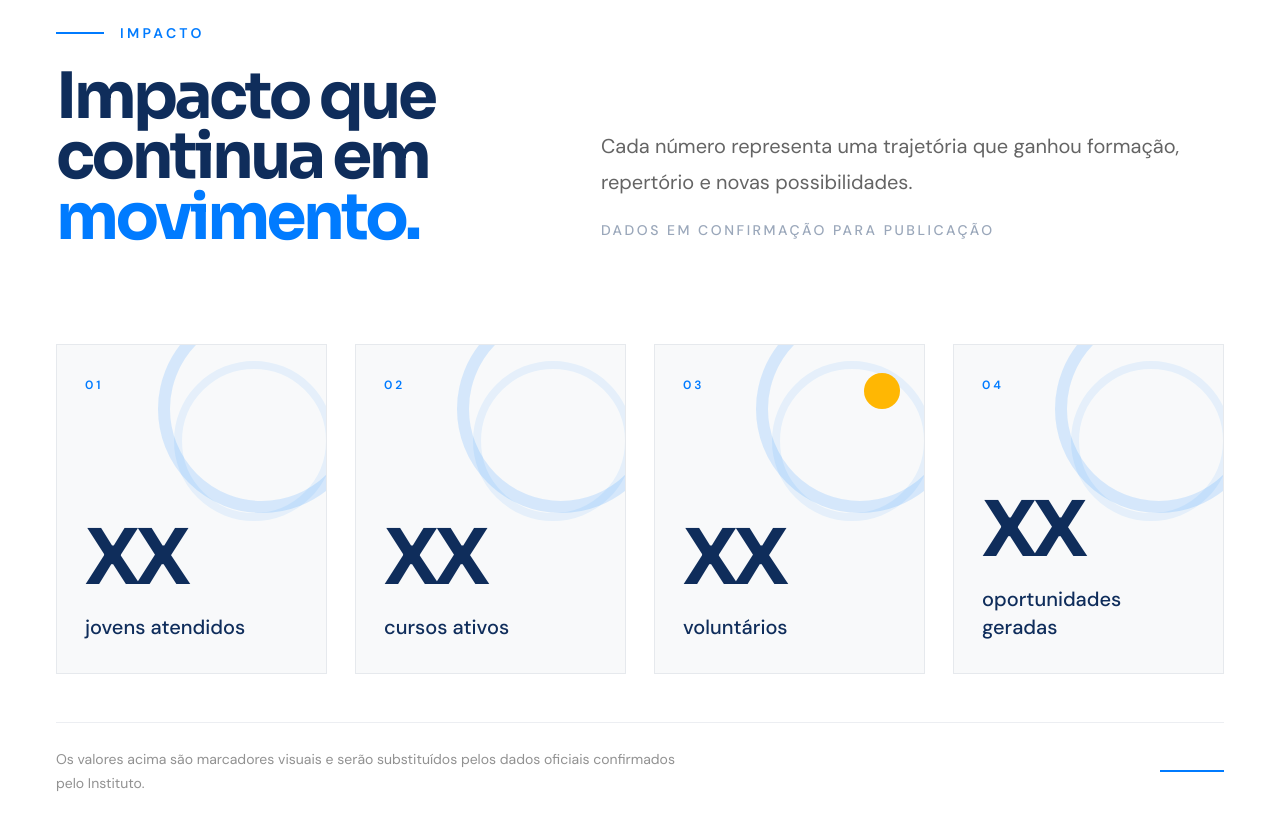
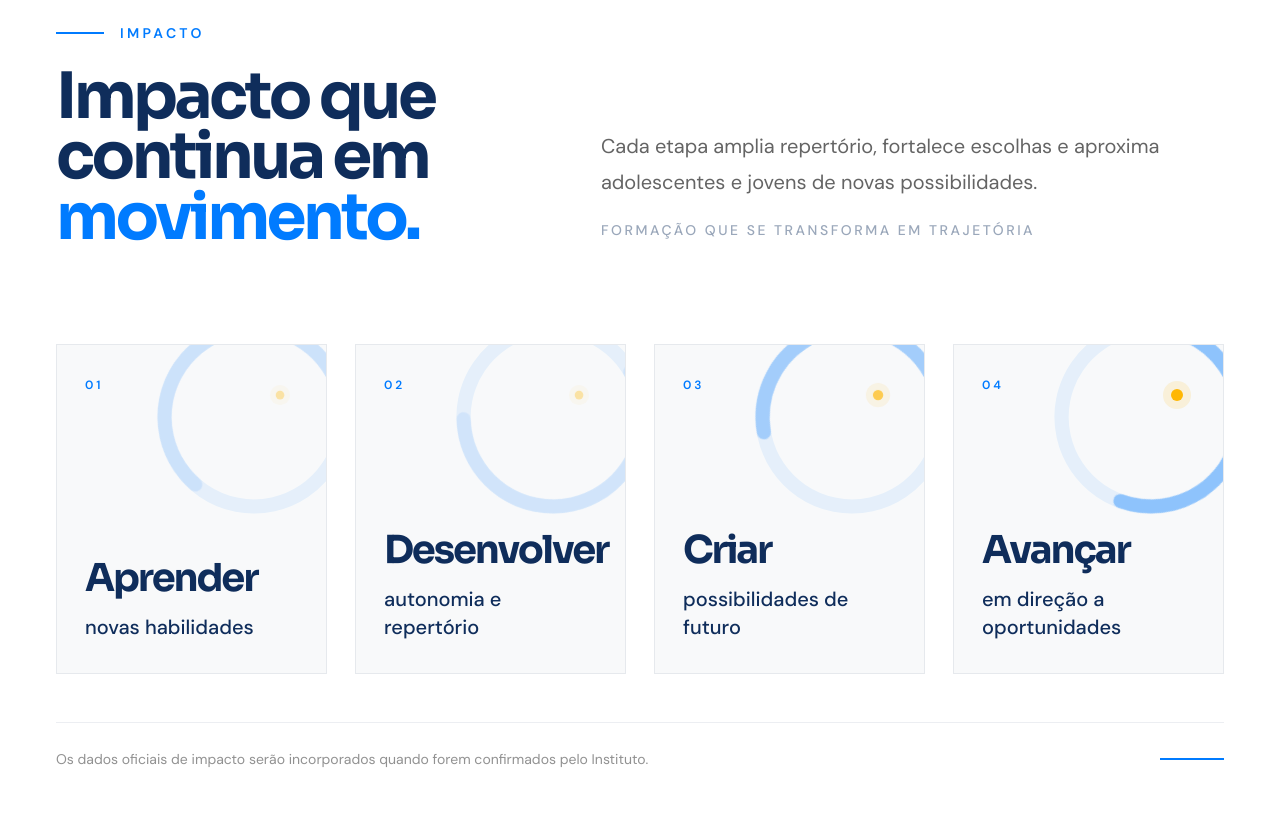
Before and after one commit to contatoagenciawin-ichthus/instituto-fontes, a Next.js app: page / in a window 1280 px wide. Shown: the part 2160-2990 px from the top of the page. Built offline with nearby package versions, Linux system fonts and the light colour scheme.

Commit message:
redesign: replace placeholder metrics with movement

```diff
--- a/src/components/home/ImpactSection.tsx
+++ b/src/components/home/ImpactSection.tsx
@@ -1,8 +1,8 @@
-const metrics = [
-  { value: "XX", label: "jovens atendidos" },
-  { value: "XX", label: "cursos ativos" },
-  { value: "XX", label: "voluntários" },
-  { value: "XX", label: "oportunidades geradas" },
+const movements = [
+  { action: "Aprender", label: "novas habilidades", offset: "0s" },
+  { action: "Desenvolver", label: "autonomia e repertório", offset: "-1.1s" },
+  { action: "Criar", label: "possibilidades de futuro", offset: "-2.2s" },
+  { action: "Avançar", label: "em direção a oportunidades", offset: "-3.3s" },
 ];
 
 export function ImpactSection() {
@@ -33,41 +33,60 @@ export function ImpactSection() {
 
           <div className="max-w-[650px] lg:pb-2">
             <p className="text-lg leading-8 text-[var(--fontes-black)]/68 sm:text-xl sm:leading-9">
-              Cada número representa uma trajetória que ganhou formação, repertório e novas possibilidades.
+              Cada etapa amplia repertório, fortalece escolhas e aproxima adolescentes e jovens de novas possibilidades.
             </p>
             <p className="mt-5 text-sm font-medium uppercase tracking-[0.18em] text-[var(--fontes-navy)]/42">
-              Dados em confirmação para publicação
+              Formação que se transforma em trajetória
             </p>
           </div>
         </div>
 
         <div className="mt-16 grid gap-6 sm:mt-20 sm:grid-cols-2 lg:mt-24 lg:grid-cols-4 lg:gap-5 xl:gap-7">
-          {metrics.map((metric, index) => (
+          {movements.map((movement, index) => (
             <div
-              key={metric.label}
+              key={movement.action}
               className="group relative min-h-[280px] overflow-hidden border border-[var(--fontes-navy)]/8 bg-[var(--fontes-off-white)] px-6 py-7 sm:min-h-[310px] sm:px-7 sm:py-8 lg:min-h-[330px]"
             >
-              <div className="absolute -right-10 -top-10 h-44 w-44 rounded-full border-[12px] border-[var(--fontes-blue)]/14 sm:h-52 sm:w-52" aria-hidden="true" />
-              <div className="absolute -right-2 top-4 h-32 w-32 rounded-full border-[8px] border-[var(--fontes-blue)]/8 sm:h-40 sm:w-40" aria-hidden="true" />
+              <svg
+                viewBox="0 0 220 220"
+                className="absolute -right-12 -top-12 h-52 w-52 rotate-[-34deg] sm:h-60 sm:w-60"
+                aria-hidden="true"
+              >
+                <circle cx="110" cy="110" r="82" fill="none" stroke="currentColor" strokeWidth="13" className="text-[var(--fontes-blue)]/8" />
+                <circle
+                  cx="110"
+                  cy="110"
+                  r="82"
+                  fill="none"
+                  stroke="currentColor"
+                  strokeWidth="13"
+                  strokeLinecap="round"
+                  pathLength="100"
+                  className="fontes-impact-arc text-[var(--fontes-blue)]/38"
+                  style={{ animationDelay: movement.offset }}
+                />
+              </svg>
 
-              {index === 2 && (
-                <div className="absolute right-6 top-7 h-9 w-9 rounded-full bg-[var(--fontes-yellow)]" aria-hidden="true" />
-              )}
+              <div
+                className="fontes-impact-pulse absolute right-10 top-11 h-3 w-3 rounded-full bg-[var(--fontes-yellow)] shadow-[0_0_0_8px_rgba(255,183,3,0.13)]"
+                style={{ animationDelay: movement.offset }}
+                aria-hidden="true"
+              />
 
               <div className="relative z-10 flex h-full flex-col justify-between">
                 <div className="text-[10px] font-semibold uppercase tracking-[0.24em] text-[var(--fontes-blue)] sm:text-xs">
                   0{index + 1}
                 </div>
 
-                <div className="pt-16">
+                <div className="pt-20">
                   <div
-                    className="text-[clamp(4rem,6vw,6.8rem)] font-bold leading-none tracking-[-0.065em] text-[var(--fontes-navy)]"
+                    className="text-[clamp(2.1rem,3vw,3.35rem)] font-bold leading-[0.95] tracking-[-0.055em] text-[var(--fontes-navy)]"
                     style={{ fontFamily: "var(--font-sora)" }}
                   >
-                    {metric.value}
+                    {movement.action}
                   </div>
                   <p className="mt-4 max-w-[190px] text-lg font-medium leading-6 text-[var(--fontes-navy)] sm:text-xl sm:leading-7">
-                    {metric.label}
+                    {movement.label}
                   </p>
                 </div>
               </div>
@@ -77,7 +96,7 @@ export function ImpactSection() {
 
         <div className="mt-10 flex items-center justify-between gap-6 border-t border-[var(--fontes-navy)]/8 pt-6 sm:mt-12">
           <p className="max-w-[620px] text-sm leading-6 text-[var(--fontes-black)]/48">
-            Os valores acima são marcadores visuais e serão substituídos pelos dados oficiais confirmados pelo Instituto.
+            Os dados oficiais de impacto serão incorporados quando forem confirmados pelo Instituto.
           </p>
           <span className="hidden h-[2px] w-16 bg-[var(--fontes-blue)] sm:block" aria-hidden="true" />
         </div>
```
